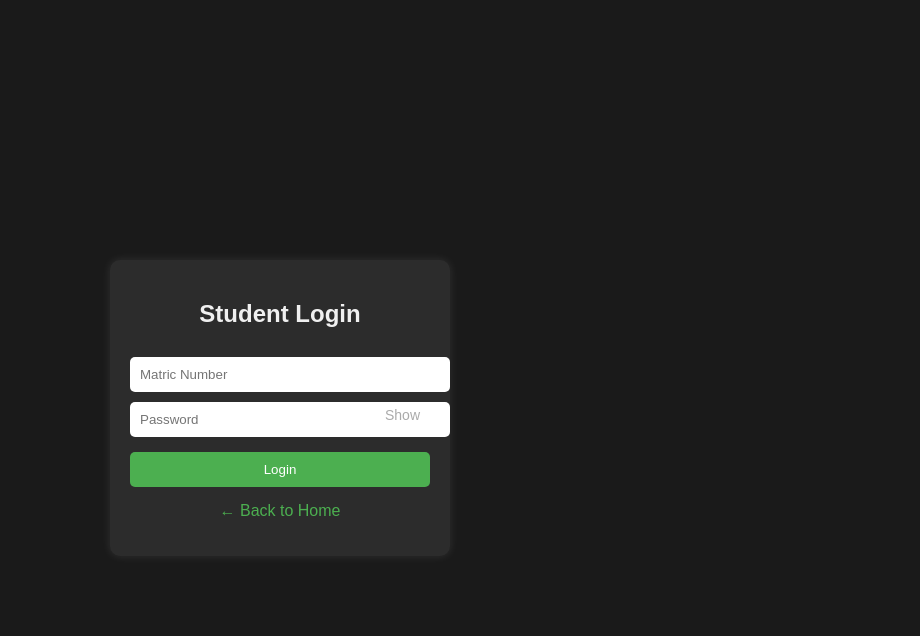
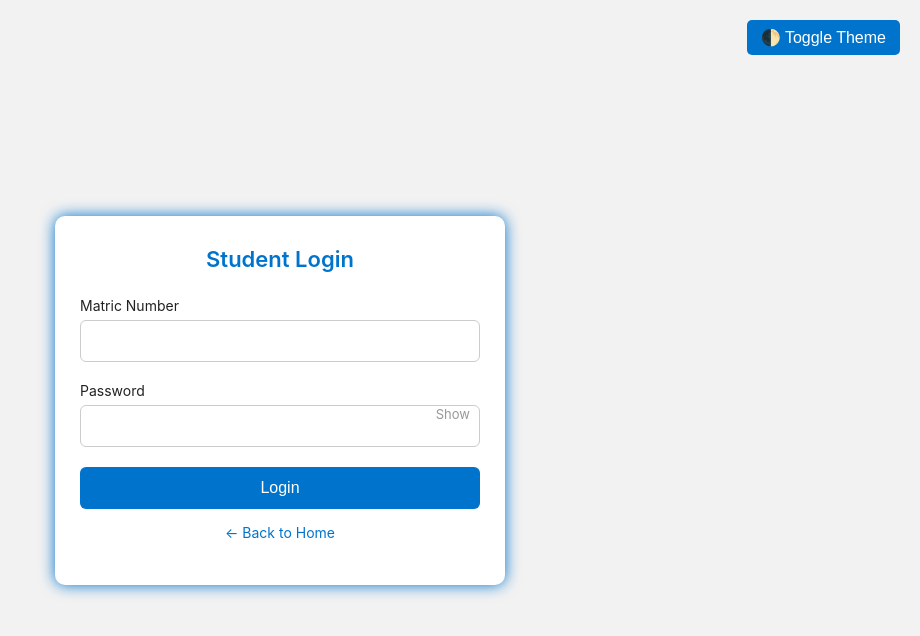
Before and after one commit to Popoeson/Cbt-system-, a website: page student-login.html in a window 1280 px wide. Shown: the whole page, without its empty margins (360-1280 px from the left). Drawn offline with Linux system fonts and the light colour scheme.

Commit message:
Update student-login.html

```diff
--- a/student-login.html
+++ b/student-login.html
@@ -1,95 +1,195 @@
 <!DOCTYPE html>
 <html lang="en">
 <head>
-  <meta charset="UTF-8">
+  <meta charset="UTF-8" />
   <title>Student Login</title>
+  <meta name="viewport" content="width=device-width, initial-scale=1.0" />
   <style>
+    :root {
+      --bg-color: #f2f2f2;
+      --text-color: #222;
+      --input-bg: #fff;
+      --primary-color: #0074cc;
+      --button-bg: #0074cc;
+      --button-hover: #005fa3;
+      --box-bg: #ffffff;
+      --shadow-color: #0074cc;
+    }
+
+    body.dark {
+      --bg-color: #121212;
+      --text-color: #f0f0f0;
+      --input-bg: #1e1e1e;
+      --primary-color: #00ffcc;
+      --button-bg: #00ffcc;
+      --button-hover: #00e6b8;
+      --box-bg: #1e1e1e;
+      --shadow-color: #00ffcc;
+    }
+
     body {
-      background-color: #1a1a1a;
-      color: #f0f0f0;
-      font-family: Arial, sans-serif;
+      margin: 0;
+      background-color: var(--bg-color);
+      color: var(--text-color);
+      font-family: 'Inter', sans-serif;
       display: flex;
       justify-content: center;
       align-items: center;
       height: 100vh;
+      transition: background-color 0.3s, color 0.3s;
     }
-    form {
-      background-color: #2c2c2c;
-      padding: 20px;
-      border-radius: 10px;
-      box-shadow: 0 0 10px rgba(255, 255, 255, 0.1);
-      width: 300px;
-      position: relative;
+
+    .toggle {
+      position: absolute;
+      top: 20px;
+      right: 20px;
     }
-    input {
-      width: 100%;
-      padding: 10px;
-      margin-top: 10px;
+
+    .toggle button {
+      padding: 8px 14px;
       border: none;
       border-radius: 5px;
+      background-color: var(--button-bg);
+      color: white;
+      cursor: pointer;
     }
+
+    .toggle button:hover {
+      background-color: var(--button-hover);
+      color: black;
+    }
+
+    form {
+      background-color: var(--box-bg);
+      padding: 30px 25px;
+      border-radius: 10px;
+      box-shadow: 0 0 15px var(--shadow-color);
+      width: 90%;
+      max-width: 400px;
+      text-align: center;
+    }
+
+    h2 {
+      margin-top: 0;
+      margin-bottom: 25px;
+      font-size: 22px;
+      color: var(--primary-color);
+      font-weight: 600;
+    }
+
+    .form-group {
+      margin-bottom: 20px;
+      text-align: left;
+    }
+
+    .form-group label {
+      display: block;
+      margin-bottom: 6px;
+      font-size: 14px;
+    }
+
+    .form-group input {
+      width: 100%;
+      padding: 12px;
+      border-radius: 6px;
+      border: 1px solid #ccc;
+      font-size: 14px;
+      background-color: var(--input-bg);
+      color: var(--text-color);
+      box-sizing: border-box;
+    }
+
+    .form-group input:focus {
+      outline: none;
+      border-color: var(--primary-color);
+      box-shadow: 0 0 4px var(--primary-color);
+    }
+
     .password-container {
       position: relative;
     }
+
     .toggle-password {
       position: absolute;
       top: 50%;
       right: 10px;
       transform: translateY(-50%);
       cursor: pointer;
-      color: #aaa;
-      font-size: 14px;
+      color: #999;
+      font-size: 13px;
       user-select: none;
     }
+
     button {
       width: 100%;
-      padding: 10px;
-      margin-top: 15px;
-      background-color: #4caf50;
+      padding: 12px;
+      background-color: var(--button-bg);
       color: white;
       border: none;
-      border-radius: 5px;
+      border-radius: 6px;
+      font-size: 16px;
       cursor: pointer;
+      transition: background-color 0.3s ease;
     }
+
+    button:hover {
+      background-color: var(--button-hover);
+      color: black;
+    }
+
     .spinner {
       display: none;
       border: 4px solid rgba(255, 255, 255, 0.2);
-      border-left-color: #0f0;
+      border-left-color: var(--button-bg);
       border-radius: 50%;
       width: 30px;
       height: 30px;
       animation: spin 1s linear infinite;
       margin: 10px auto;
     }
+
     @keyframes spin {
       to {
         transform: rotate(360deg);
       }
     }
-    p {
-      text-align: center;
+
+    #message {
       margin-top: 10px;
+      font-size: 14px;
     }
+
     .back-home {
       display: block;
-      text-align: center;
       margin-top: 15px;
-      color: #4caf50;
+      color: var(--primary-color);
       text-decoration: none;
+      font-size: 14px;
     }
+
     .back-home:hover {
       text-decoration: underline;
     }
   </style>
 </head>
 <body>
+
+  <div class="toggle">
+    <button onclick="toggleTheme()">🌓 Toggle Theme</button>
+  </div>
+
   <form id="loginForm">
-    <h2 style="text-align:center;">Student Login</h2>
+    <h2>Student Login</h2>
     <div class="spinner" id="spinner"></div>
-    <input type="text" id="matric" name="matric" placeholder="Matric Number" required />
 
-    <div class="password-container">
-      <input type="password" id="password" name="password" placeholder="Password" required />
+    <div class="form-group">
+      <label for="matric">Matric Number</label>
+      <input type="text" id="matric" name="matric" required />
+    </div>
+
+    <div class="form-group password-container">
+      <label for="password">Password</label>
+      <input type="password" id="password" name="password" required />
       <span class="toggle-password" onclick="togglePassword()">Show</span>
     </div>
 
@@ -100,16 +200,26 @@
 
   <script>
     function togglePassword() {
-      const passwordInput = document.getElementById("password");
+      const pwd = document.getElementById("password");
       const toggle = document.querySelector(".toggle-password");
-      if (passwordInput.type === "password") {
-        passwordInput.type = "text";
+      if (pwd.type === "password") {
+        pwd.type = "text";
         toggle.textContent = "Hide";
       } else {
-        passwordInput.type = "password";
+        pwd.type = "password";
         toggle.textContent = "Show";
       }
     }
+
+    function toggleTheme() {
+      document.body.classList.toggle("dark");
+      localStorage.setItem("cbtTheme", document.body.classList.contains("dark") ? "dark" : "light");
+    }
+
+    window.addEventListener("DOMContentLoaded", () => {
+      const savedTheme = localStorage.getItem("cbtTheme");
+      if (savedTheme === "dark") document.body.classList.add("dark");
+    });
 
     document.getElementById("loginForm").addEventListener("submit", async function(e) {
       e.preventDefault();
@@ -120,7 +230,6 @@
       const submitBtn = document.getElementById("submitBtn");
       const message = document.getElementById("message");
 
-      // Show spinner and disable form
       spinner.style.display = "block";
       matric.disabled = true;
       password.disabled = true;
@@ -153,7 +262,6 @@
         message.style.color = "red";
         console.error("Login error:", err);
       } finally {
-        // Hide spinner and re-enable form
         spinner.style.display = "none";
         matric.disabled = false;
         password.disabled = false;
@@ -162,4 +270,4 @@
     });
   </script>
 </body>
-  </html>
+</html>
```
